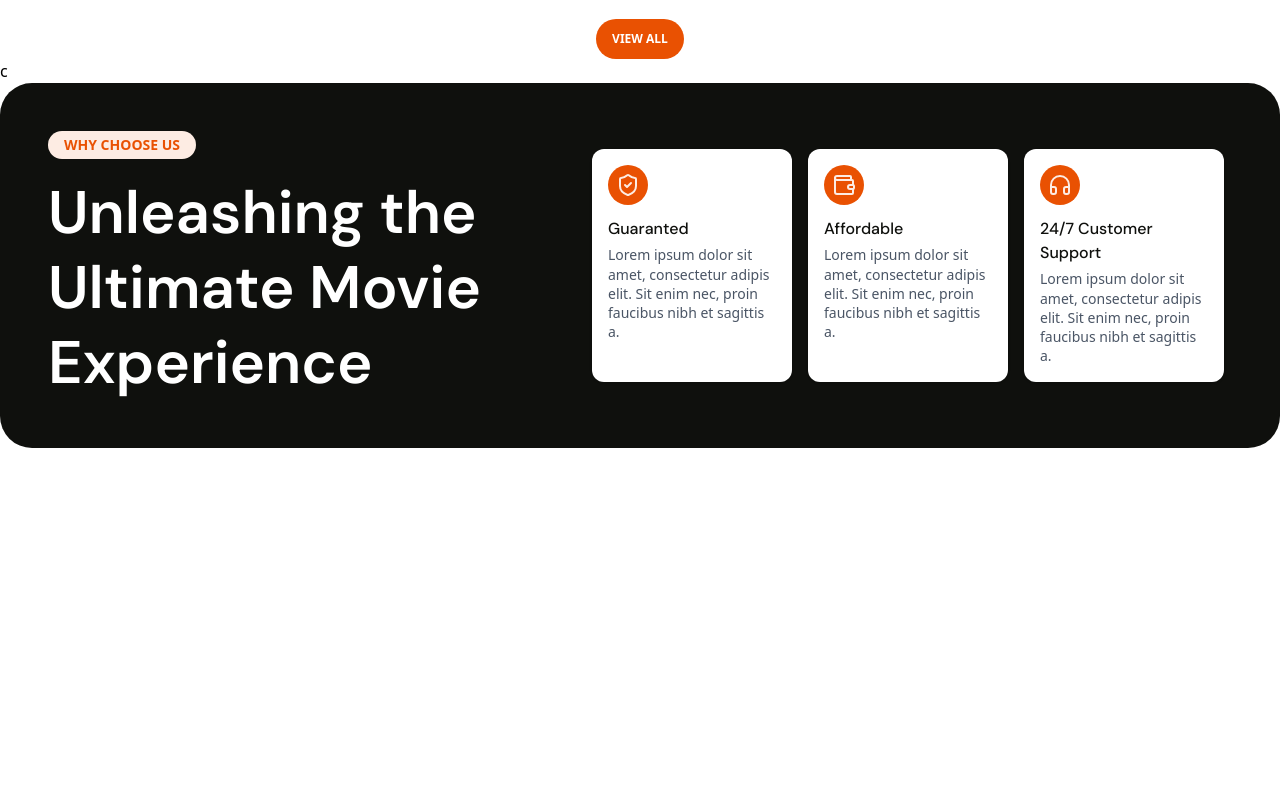
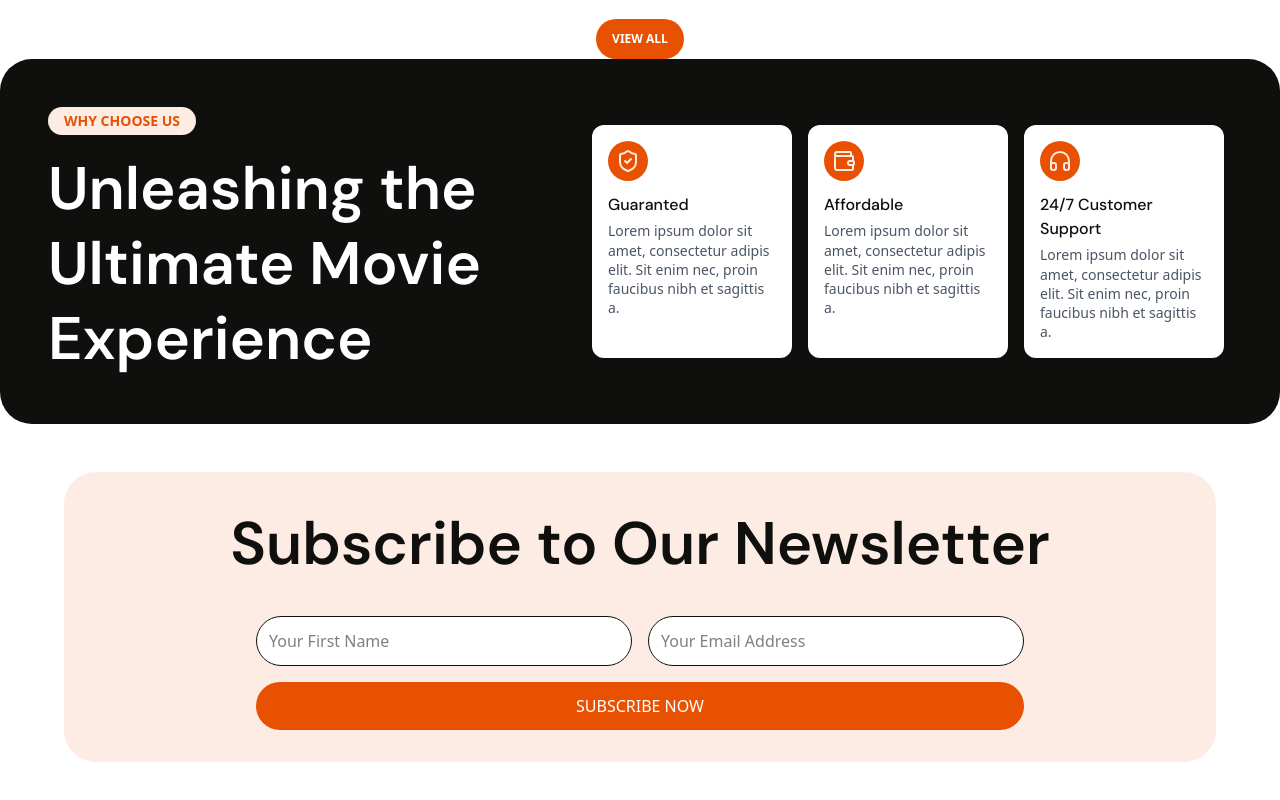
Before and after one commit to HN721/fgo24-Tickitz, a React (Vite) app: page / in a window 1280 px wide. Shown: the part 562-1362 px from the top of the page. Before the commit the page ends 1010 px from the top, so only its background shows below. Built offline with nearby package versions, Linux system fonts and the light colour scheme; no server answers; a web font is replaced by a local one.

Commit message:
feat: create Subscribe Component

```diff
--- a/src/components/Benefit.jsx
+++ b/src/components/Benefit.jsx
@@ -14,7 +14,7 @@ export default function Benefit() {
           </h2>
         </div>
 
-        <div className="flex mx-12 gap-4 lg:w-1/2">
+        <div className="flex  lg:flex-row  flex-col mx-12 gap-4 lg:w-1/2">
           <BenefitCard
             icon={<ShieldCheck className="w-6 h-6 text-brand" />}
             title="Guaranted"
--- a/src/components/Cinema.jsx
+++ b/src/components/Cinema.jsx
@@ -6,7 +6,7 @@ import Button from "./Button";
 export default function Cinema() {
   return (
     <>
-      <section className="mt-12 mx-6">
+      <section className="mt-12 mx-6 ">
         <div className="flex justify-between items-center">
           <img src={arrow} />
           <p className="font-display font-med text-primary text-4xl">
@@ -21,7 +21,6 @@ export default function Cinema() {
           </Button>
         </div>
       </section>
-      c
     </>
   );
 }
--- /dev/null
+++ b/src/components/Subscribe.jsx
@@ -0,0 +1,30 @@
+import React from "react";
+
+export default function Subscribe() {
+  return (
+    <div className="bg-brand p-8  mt-12 mb-12 rounded-4xl  mx-16">
+      <h2 className="text-6xl font-display font-med text-primary leading-20 text-center mb-8">
+        Subscribe to Our Newsletter
+      </h2>
+
+      <div className="flex flex-col  px-40 space-y-4">
+        <div className="flex flex-col md:flex-row gap-4">
+          <input
+            type="text"
+            placeholder="Your First Name"
+            className="p-3 rounded-full border bg-white border-primary flex-1 focus:outline-none focus:ring-2 "
+          />
+          <input
+            type="email"
+            placeholder="Your Email Address"
+            className="p-3 rounded-full border bg-white border-primary flex-1 focus:outline-none focus:ring-2 "
+          />
+        </div>
+
+        <button className="bg-secondary hover:bg-orange-700 text-white font-medium py-3 px-6 rounded-full transition-colors duration-300">
+          SUBSCRIBE NOW
+        </button>
+      </div>
+    </div>
+  );
+}
--- a/src/pages/Home.jsx
+++ b/src/pages/Home.jsx
@@ -3,6 +3,7 @@ import Navbar from "../components/Navbar";
 import Title from "../components/Title";
 import Cinema from "../components/Cinema";
 import Benefit from "../components/Benefit";
+import Subscribe from "../components/Subscribe";
 
 export default function Home() {
   return (
@@ -11,6 +12,7 @@ export default function Home() {
       <Title />
       <Cinema />
       <Benefit />
+      <Subscribe />
     </div>
   );
 }
```
